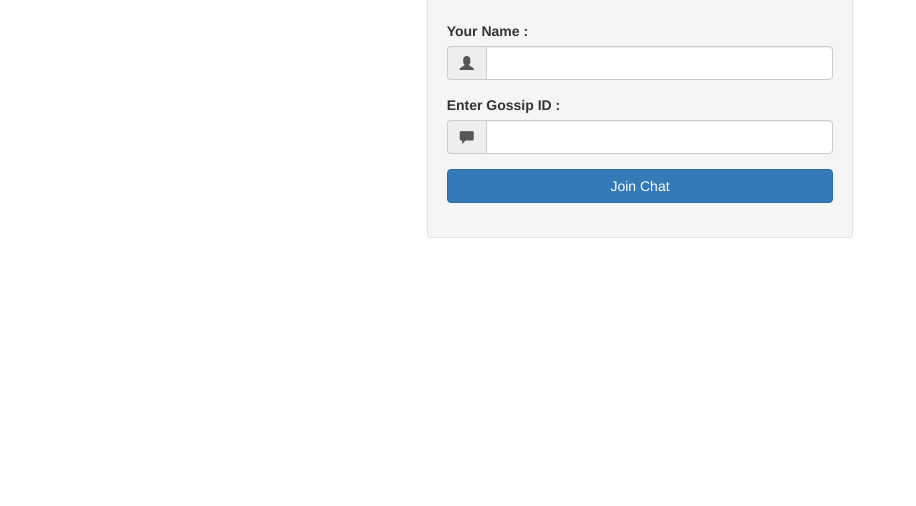
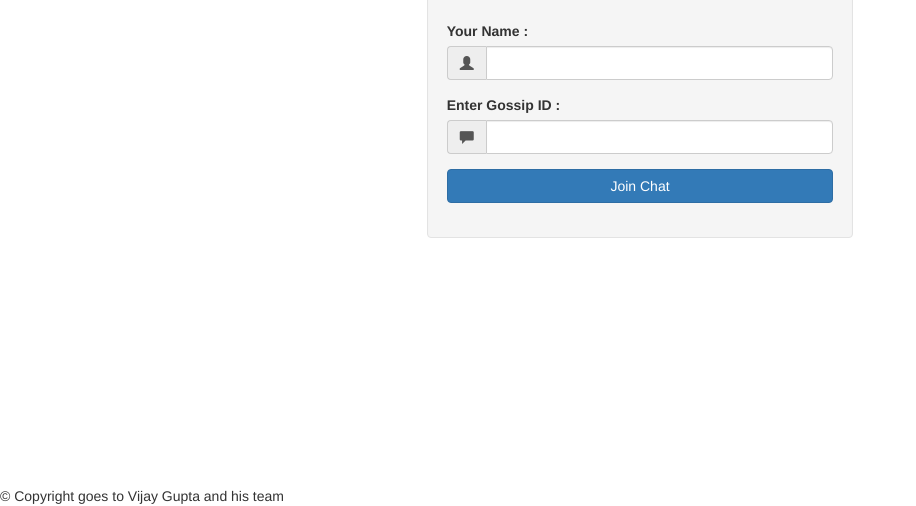
Before and after one commit to Karandeep09/gossipsdotcom-1, a website: page public/index.html in a window 1280 px wide. Shown: the part 314-820 px from the top of the page, without its empty margins (0-916 px from the left). Drawn offline with nearby package versions, Linux system fonts and the light colour scheme.

Commit message:
Update index.html

```diff
--- a/public/index.html
+++ b/public/index.html
@@ -55,5 +55,7 @@
         </div>
       </div>
     </div>
+    <footer>&copy; Copyright goes to Vijay Gupta and his team</footer>
+
   </body>
 </html>
```
